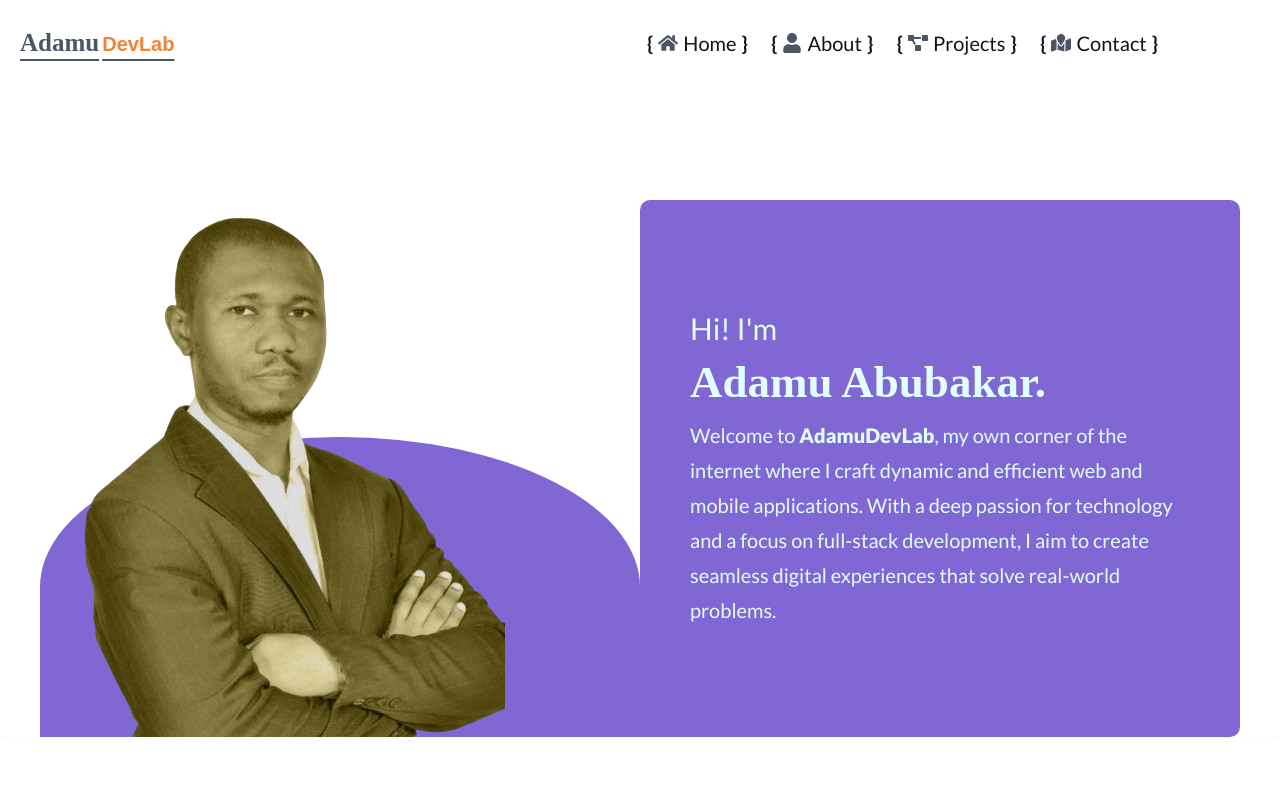
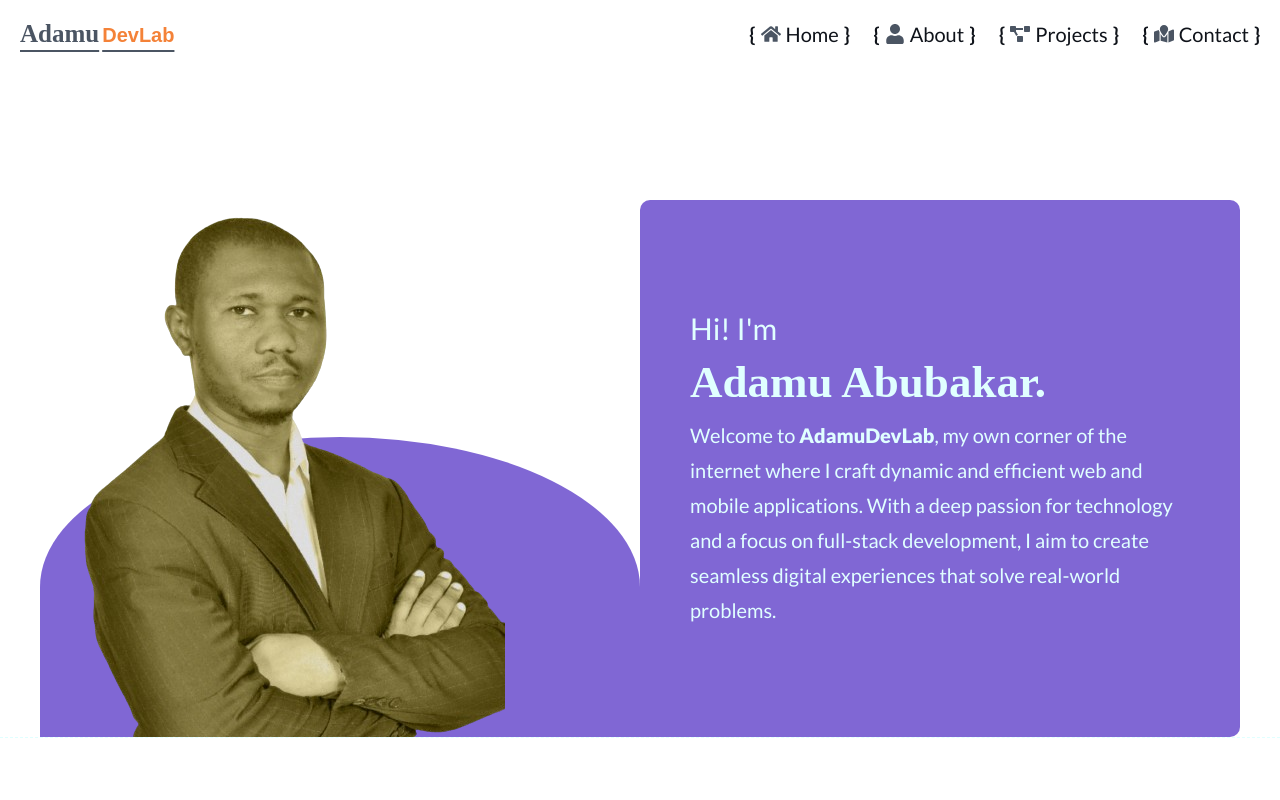
Before and after one commit to adamulab/portfolio, a React (Vite) app: page / in a window 1280 px wide. Shown: the top 800 px of the page. Built offline with nearby package versions, Linux system fonts and the light colour scheme; a web font is replaced by a local one.

Commit message:
change footer section bg-color to match heros

```diff
--- a/src/components/navbar/Navbar.jsx
+++ b/src/components/navbar/Navbar.jsx
@@ -45,7 +45,7 @@ function Navbar() {
             <FaMapLocation className="icon" />
             Contact
           </Link>
-          <button>Join</button>
+          {/* <button>Join</button> */}
         </div>
       </div>
     </div>
```
